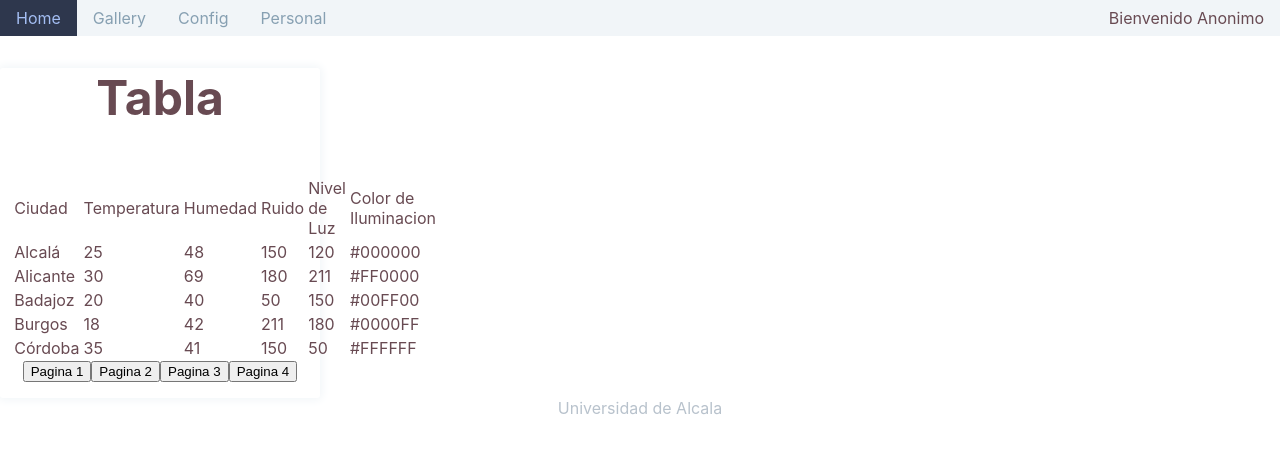
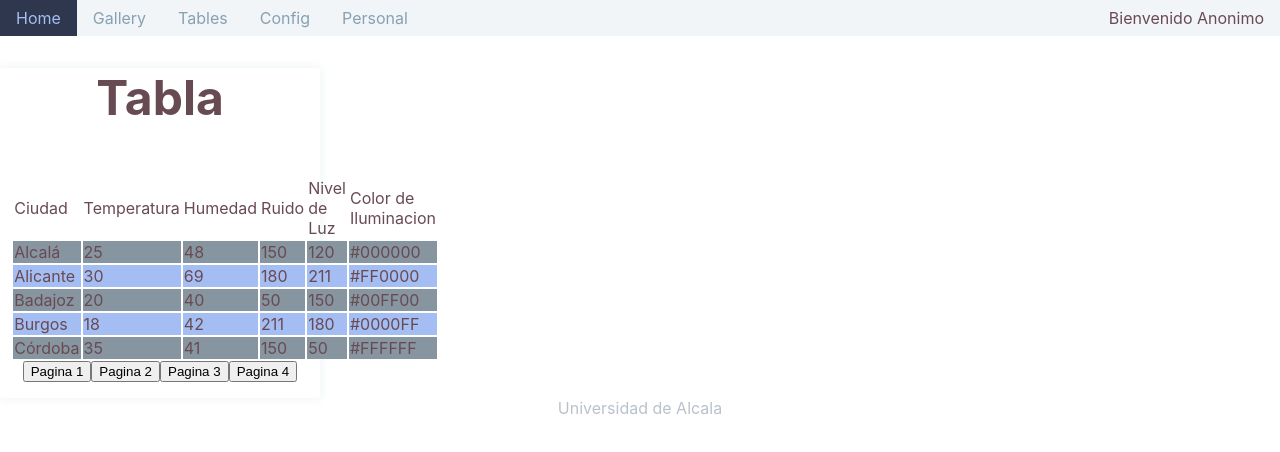
Before and after one commit to ZenTauro/telematicos, a React (Create React App) app in the folder frontend/: page /tables in a window 1280 px wide. Shown: the top 452 px of the page. Built offline with nearby package versions, Linux system fonts and the light colour scheme.

Commit message:
front jquery in table

```diff
--- a/frontend/package.json
+++ b/frontend/package.json
@@ -10,6 +10,7 @@
     "@types/react-icons": "^3.0.0",
     "@types/react-router-dom": "^5.1.0",
     "@types/styled-components": "^4.1.19",
+    "jquery": "^3.4.1",
     "lodash": "^4.17.15",
     "react": "^16.10.2",
     "react-dom": "^16.10.2",
@@ -44,6 +45,7 @@
     ]
   },
   "devDependencies": {
+    "@types/jquery": "^3.3.31",
     "@types/react-redux": "^7.1.5",
     "tslint": "^5.20.0"
   }
--- a/frontend/src/components/NavBar.tsx
+++ b/frontend/src/components/NavBar.tsx
@@ -92,7 +92,8 @@ class NavBar extends React.Component<{}, {name: string}> {
   render() {
     const links = [
       { name: 'Home',     dir: '/' },
-      { name: 'Gallery', dir: '/gallery' },
+      { name: 'Gallery',  dir: '/gallery' },
+      { name: 'Tables',   dir: '/tables' },
       { name: 'Config',   dir: '/config' },
       { name: 'Personal', dir: '/myspace' },
     ];
--- a/frontend/src/components/PaginatedTable.tsx
+++ b/frontend/src/components/PaginatedTable.tsx
@@ -16,8 +16,8 @@ interface ITableProps {
 
 export default
 function TableContainer(props: ITableProps) {
-    const selection = props.pages[props.selected].map((val) => (
-        <tr key={ val.name }>
+    const selection = props.pages[props.selected].map((val, idx) => (
+        <tr className={idx % 2 == 0 ? 'odd-row' : 'even-row'} key={ val.name }>
             <td>{ val.name }</td>
             <td>{ val.temperature }</td>
             <td>{ val.humidity }</td>
--- a/frontend/src/pages/Tables.tsx
+++ b/frontend/src/pages/Tables.tsx
@@ -2,6 +2,8 @@ import React  from 'react';
 import Images from '../components/Images';
 import styled from 'styled-components';
 import Card from '../components/Card';
+
+import $ from 'jquery';
 
 import { FaArrowLeft, FaArrowRight } from 'react-icons/fa';
 import { colors } from '../config/colors';
@@ -36,6 +38,20 @@ class Tables extends React.Component<ITablesProps, ITablesState> {
         this.setState({
             selected: num,
         });
+    }
+
+    componentDidMount() {
+        $('.even-row')
+            .css('background-color', colors["brand-lighter"]);
+        $('.odd-row')
+            .css('background-color', colors["grey-dark"]);
+    }
+
+    componentDidUpdate() {
+        $('.even-row')
+            .css('background-color', colors["brand-lighter"]);
+        $('.odd-row')
+            .css('background-color', colors["grey-dark"]);
     }
 
     render() {
```
Also changed, not shown: 1 other file (tests, documents, lock files or other folders).
